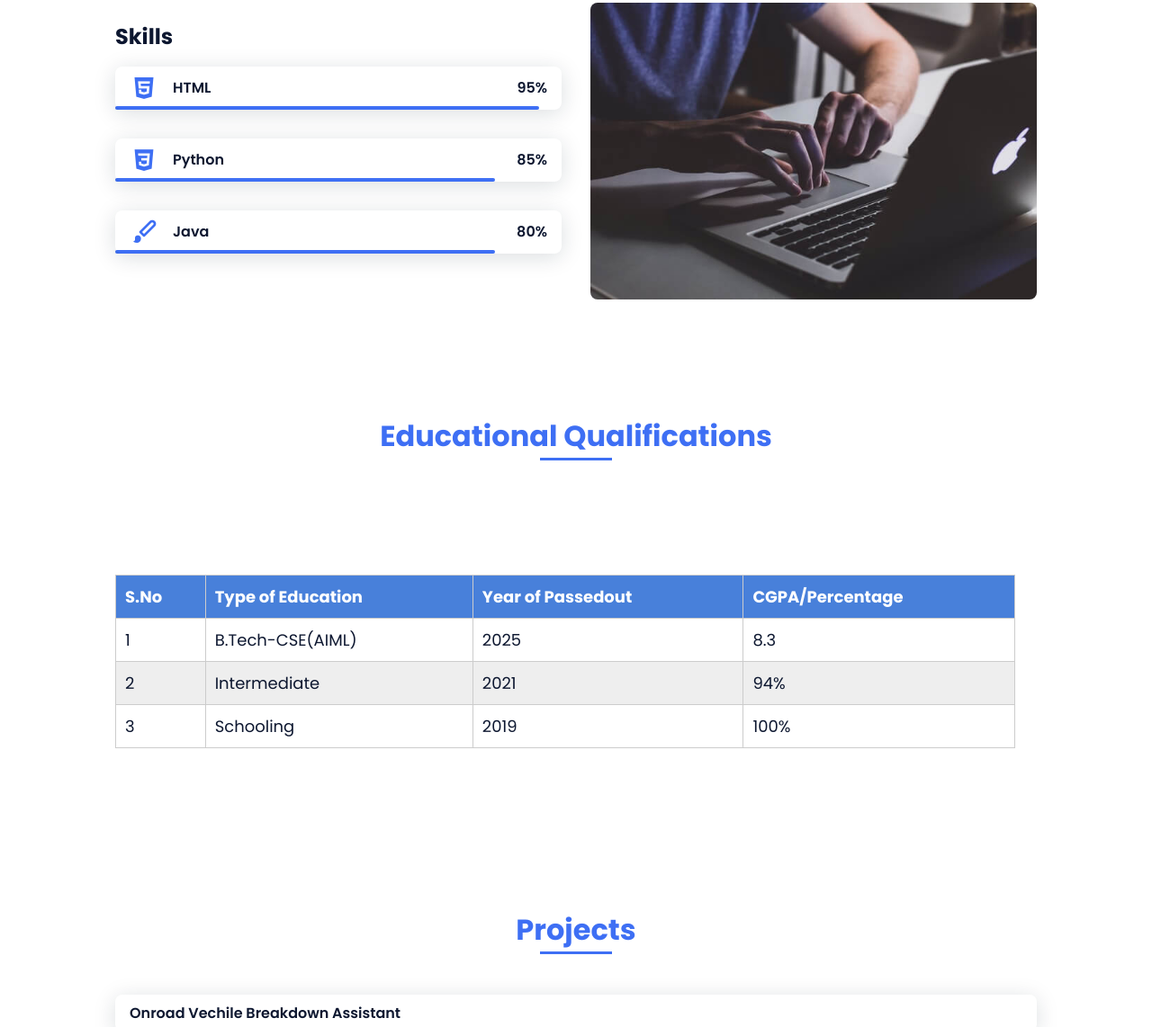
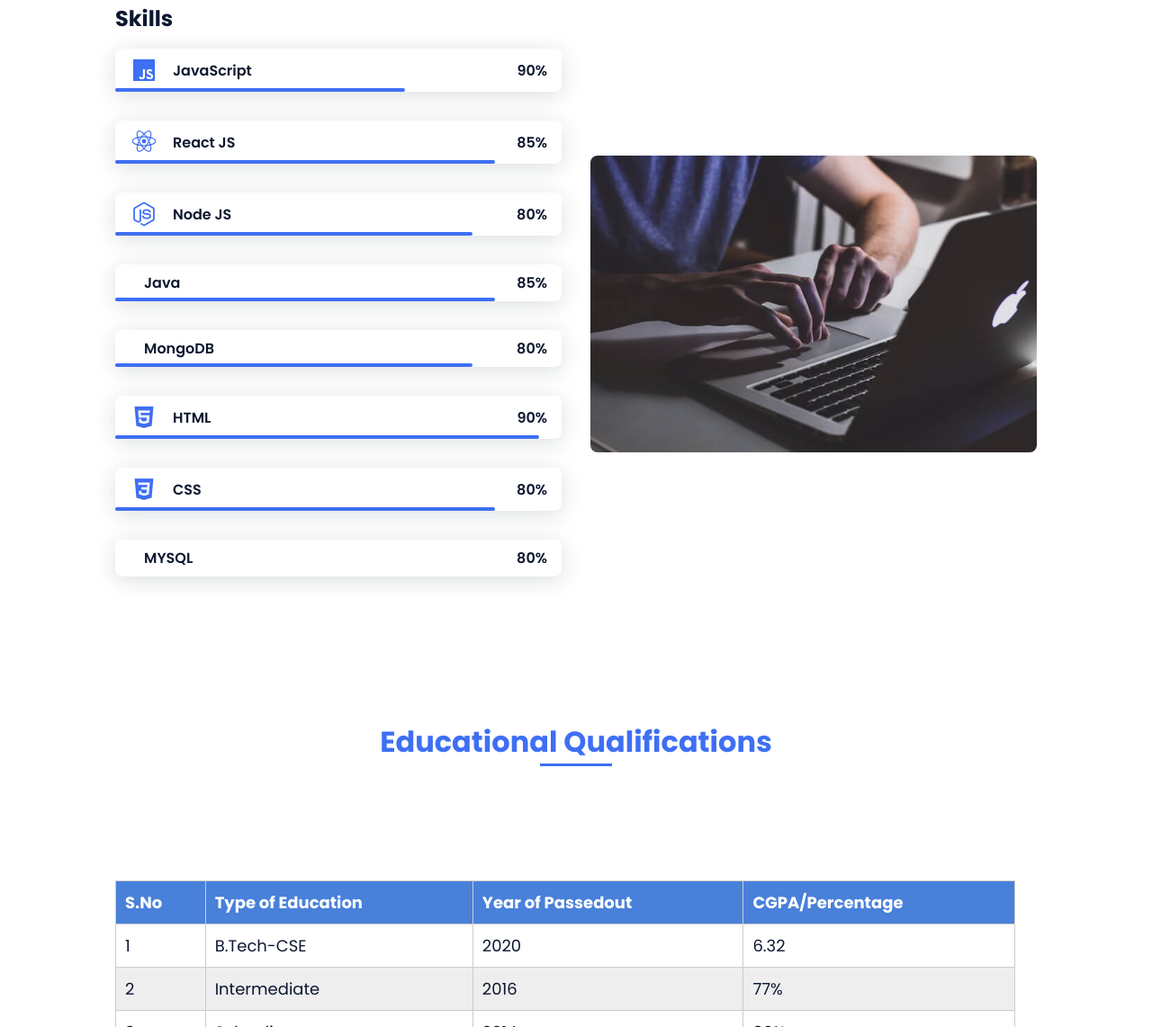
Before and after one commit to CharanKatta554/CharanKatta-Portfolio, a plain HTML site: page index.html in a window 1280 px wide. Shown: the part 1420-2562 px from the top of the page at 90% size. Drawn offline with nearby package versions, Linux system fonts and the light colour scheme.

Commit message:
first commit

```diff
--- a/assets/css/styles.css
+++ b/assets/css/styles.css
@@ -311,16 +311,28 @@ img {
   width: 95%;
 }
 
+.skills__react {
+  width: 85%;
+}
+
+.skills__node {
+  width: 80%;
+}
+
+.skills__java {
+  width: 85%;
+}
+
+.skills__mongodb {
+  width: 80%;
+}
+
 .skills__css {
   width: 85%;
 }
 
-.skills__js {
+.skills__javascript {
   width: 65%;
-}
-
-.skills__ux {
-  width: 85%;
 }
 
 .skills__img {
--- a/index.html
+++ b/index.html
@@ -6,14 +6,14 @@
     <meta name="viewport" content="width=device-width, initial-scale=1.0">
     <link rel="stylesheet" href="assets/css/styles.css">
     <link href='https://cdn.jsdelivr.net/npm/boxicons@2.0.5/css/boxicons.min.css' rel='stylesheet'>
-    <title>Sai Nikhiha's Blog</title>
+    <title>CharanKatta's Blog</title>
 </head>
 
 <body>
     <header class="l-header">
         <nav class="nav bd-grid">
             <div>
-                <a href="#" class="nav__logo">Sai Nikitha</a>
+                <a href="#" class="nav__logo">Charan Katta</a>
             </div>
 
             <div class="nav__menu" id="nav-menu">
@@ -36,7 +36,7 @@
     <main class="l-main">
         <section class="home bd-grid" id="home">
             <div class="home__data">
-                <h1 class="home__title">Hi,<br>I'am <span class="home__title-color">Sai Nikitha</span><br> Student</h1>
+                <h1 class="home__title">Hi,<br>I'am <span class="home__title-color">Charan Katta</span><br> Full-Stack Intern</h1>
 
                 <a href="#" class="button">Contact</a>
             </div>
@@ -71,12 +71,11 @@
                 </div>
 
                 <div>
-                    <h2 class="about__subtitle">I'am Sai Nikitha</h2>
-                    <p class="about__text">Hey,this is Sai Nikitha I live in telangana.I like exploring the
-                        world,expereincing new things.i like to share my experice of kodaikanal trip.i visited
-                        kodaikanal with my family and it is a summer trip we went there at the 4th day of our
-                        trip.Kodaikanal is a beautiful place where we can feel the nature,participate in adventures and
-                        many more.</p>
+                    <h2 class="about__subtitle">I'am Charan</h2>
+                    <p class="about__text">Ambitious and technically skilled B.Tech student in Computer Science and Engineering with hands-on experience in software development and a strong understanding of both front-end and back-end technologies.
+                        Proficient in Java, JavaScript, React.js, Node.js, MongoDB, and MySQL, with a keen interest in building scalable web applications.
+                        Known for excellent problem-solving abilities and a collaborative approach to projects.
+                        Eager to apply academic knowledge in a real-world setting through an internship in software development.</p>
                 </div>
             </div>
         </section>
@@ -89,22 +88,22 @@
                     <h2 class="skills__subtitle">Skills</h2>
                     <div class="skills__data">
                         <div class="skills__names">
-                            <i class='bx bxl-html5 skills__icon'></i>
-                            <span class="skills__name">HTML</span>
+                            <i class='bx bxl-javascript skills__icon'></i>
+                            <span class="skills__name">JavaScript</span>
                         </div>
-                        <div class="skills__bar skills__html">
+                        <div class="skills__bar skills__javascript">
 
                         </div>
                         <div>
-                            <span class="skills__percentage">95%</span>
+                            <span class="skills__percentage">90%</span>
                         </div>
                     </div>
                     <div class="skills__data">
                         <div class="skills__names">
-                            <i class='bx bxl-css3 skills__icon'></i>
-                            <span class="skills__name">Python</span>
+                            <i class='bx bxl-react skills__icon'></i>
+                            <span class="skills__name">React JS</span>
                         </div>
-                        <div class="skills__bar skills__css">
+                        <div class="skills__bar skills__react">
 
                         </div>
                         <div>
@@ -114,10 +113,75 @@
 
                     <div class="skills__data">
                         <div class="skills__names">
-                            <i class='bx bxs-paint skills__icon'></i>
+                            <i class='bx bxl-nodejs skills__icon'></i>
+                            <span class="skills__name">Node JS</span>
+                        </div>
+                        <div class="skills__bar skills__node">
+
+                        </div>
+                        <div>
+                            <span class="skills__percentage">80%</span>
+                        </div>
+                    </div>
+
+                    <div class="skills__data">
+                        <div class="skills__names">
+                            <i class='bx bxl-java skills__icon'></i>
                             <span class="skills__name">Java</span>
                         </div>
-                        <div class="skills__bar skills__ux">
+                        <div class="skills__bar skills__java">
+
+                        </div>
+                        <div>
+                            <span class="skills__percentage">85%</span>
+                        </div>
+                    </div>
+
+                    <div class="skills__data">
+                        <div class="skills__names">
+                            <i class='bx bxl-mongodb skills__icon'></i>
+                            <span class="skills__name">MongoDB</span>
+                        </div>
+                        <div class="skills__bar skills__mongodb">
+
+                        </div>
+                        <div>
+                            <span class="skills__percentage">80%</span>
+                        </div>
+                    </div>
+
+                    <div class="skills__data">
+                        <div class="skills__names">
+                            <i class='bx bxl-html5 skills__icon'></i>
+                            <span class="skills__name">HTML</span>
+                        </div>
+                        <div class="skills__bar skills__html">
+
+                        </div>
+                        <div>
+                            <span class="skills__percentage">90%</span>
+                        </div>
+                    </div>
+
+                    <div class="skills__data">
+                        <div class="skills__names">
+                            <i class='bx bxl-css3 skills__icon'></i>
+                            <span class="skills__name">CSS</span>
+                        </div>
+                        <div class="skills__bar skills__css">
+
+                        </div>
+                        <div>
+                            <span class="skills__percentage">80%</span>
+                        </div>
+                    </div>
+
+                    <div class="skills__data">
+                        <div class="skills__names">
+                            <i class='bx bxl-mysql skills__icon'></i>
+                            <span class="skills__name">MYSQL</span>
+                        </div>
+                        <div class="skills__bar skills__mysql">
 
                         </div>
                         <div>
@@ -146,21 +210,21 @@
                             </tr>
                             <tr class="qualifications__data">
                                 <td>1</td>
-                                <td>B.Tech-CSE(AIML)</td>
-                                <td>2025</td>
-                                <td>8.3</td>
+                                <td>B.Tech-CSE</td>
+                                <td>2020</td>
+                                <td>6.32</td>
                             </tr>
                             <tr class="qualifications__data">
                                 <td>2</td>
                                 <td>Intermediate</td>
-                                <td>2021</td>
-                                <td>94%</td>
+                                <td>2016</td>
+                                <td>77%</td>
                             </tr>
                             <tr class="qualifications__data">
                                 <td>3</td>
                                 <td>Schooling</td>
-                                <td>2019</td>
-                                <td>100%</td>
+                                <td>2014</td>
+                                <td>90%</td>
                             </tr>
                         </section>
                     </table>
@@ -173,12 +237,12 @@
             <div class="projects__container bd-grid">
                 <div class="projects__data">
                     <div class="projects__names">
-                        <span class="projects__names">Onroad Vechile Breakdown Assistant</span>
+                        <span class="projects__names">Distributed Database Querying System - Java, JSP, Servlets</span>
                     </div>
                 </div>
                 <div class="projects__data">
                     <div class="projects__names">
-                        <span class="projects__names">Alzheimer's Disease Detection using Machine Learning</span>
+                        <span class="projects__names">Make Your Note Web app - Javascript, Nodejs, Reactjs, Postgresql</span>
                     </div>
                 </div>
             </div>
@@ -198,11 +262,13 @@
     </main>
 
     <footer class="footer">
-        <p class="footer__title">Sai Nikhitha</p>
+        <p class="footer__title">Charan Katta</p>
         <div class="footer__social">
-            <a href="#" class="footer__icon"><i class='bx bxl-facebook'></i></a>
+            <h4><i class='bx bxs-phone'></i>  Mobile: 8520862107</h4>
+            <h4><i class='bx bx-envelope'></i>  Email: ckatta899@gmail.com</h4>
+            <!-- <a href="#" class="footer__icon"><i class='bx bxl-facebook'></i></a>
             <a href="#" class="footer__icon"><i class='bx bxl-instagram'></i></a>
-            <a href="#" class="footer__icon"><i class='bx bxl-twitter'></i></a>
+            <a href="#" class="footer__icon"><i class='bx bxl-twitter'></i></a> -->
         </div>
     </footer>
 
```
Also changed, not shown: assets/img/about.jpg, assets/img/home.jpg.
